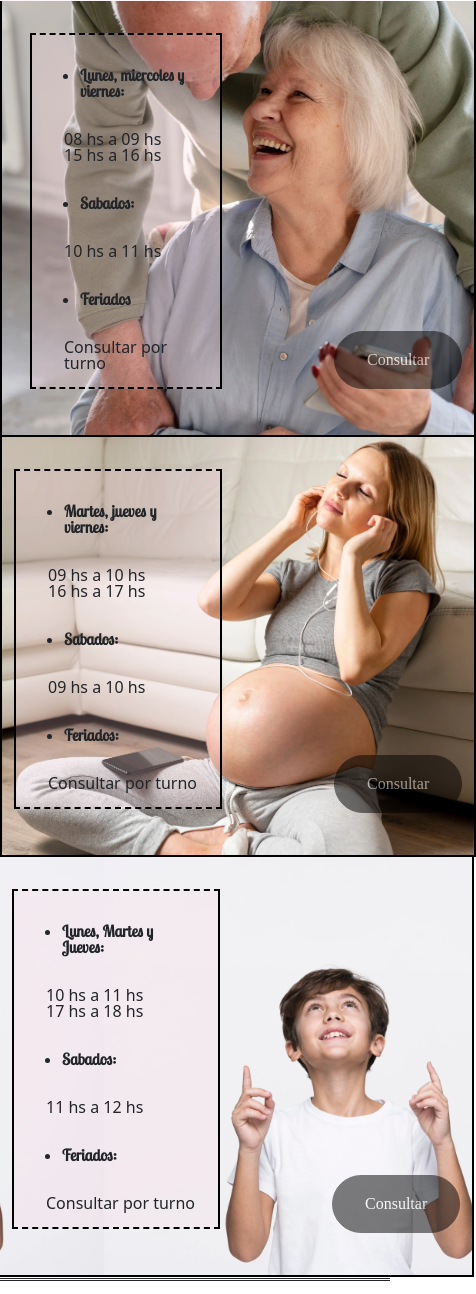
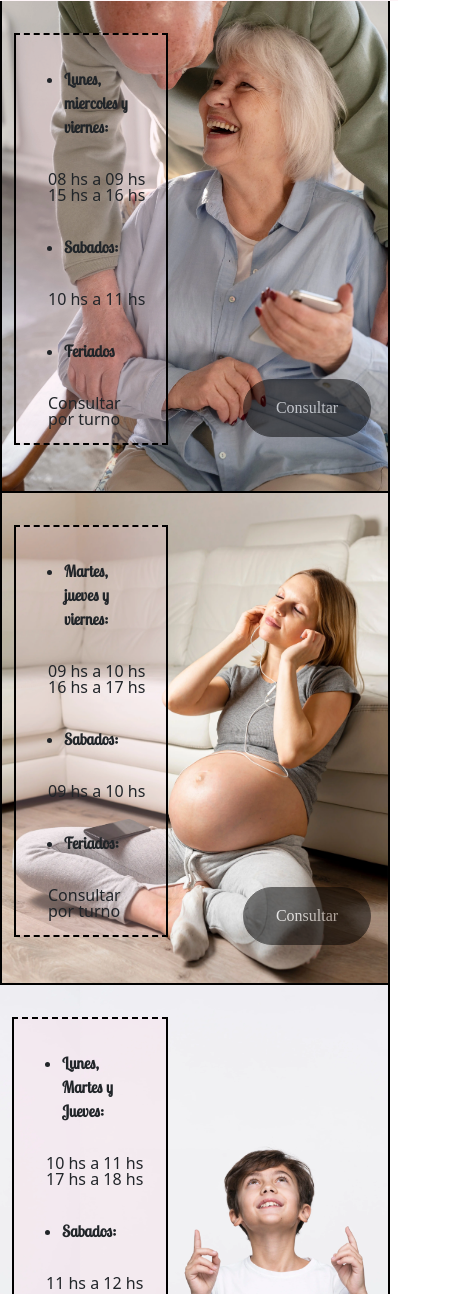
Before and after one commit to AdriBettas13/yoga-JackieJordan, a plain HTML site: page pages/unirte.html in a window 390 px wide. Shown: the part 88-1382 px from the top of the page, 476 px wide, since content can reach past the window. Drawn offline with nearby package versions, Linux system fonts and the light colour scheme; a web font is replaced by a local one.

Commit message:
Se modifican estructuras, cambios en imagenes, correciones, etc

```diff
--- a/styles/partials/_mq500pxmobile.scss
+++ b/styles/partials/_mq500pxmobile.scss
@@ -115,7 +115,7 @@
            padding-inline: 0;
            padding-top: 3%;
            margin: 0;
-
+           width: 102%;
            .div__uni
 {
    flex-direction: column;
@@ -178,14 +178,14 @@ margin-bottom: 3%;
 display: table;
 width: 100vw;
 height: 33vh;
-background-position-y: -101px;
+background-position-y: -75px;
 border-block: none;
 .ul__uni
 {
 
 height: auto;
 margin-top: 2rem;
-margin-right: 15rem;
+margin-inline:0rem 13rem;
 padding-right: 1rem;
 line-height: 1rem;
 white-space: initial;
@@ -201,7 +201,7 @@ li{
 .btn__ter
 {
    margin-top: -8rem;
-   margin-left: 20rem;
+   margin-left: 14rem;
    &:hover
    {
        font-size: 1rem;
@@ -213,7 +213,7 @@ li{
    display: table;
    width: 100vw;
    height: 33vh;
-   background-position-y: -185px;
+   background-position-y: -79px;
    border: 0.15rem solid black ;
 
    .ul__uni
@@ -221,8 +221,7 @@ li{
 
    height: auto;
    margin-top: 2rem;
-   margin-right: 15rem;
-   margin-left: 0;
+   margin-inline:0rem 13rem;
    padding-right: 1rem;
    line-height: 1rem;
    white-space: initial;
@@ -238,7 +237,7 @@ li{
    .btn__emb
 {
    margin-top: -27%;
-   margin-left: 20rem;
+   margin-left: 14rem;
    &:hover
    {
        font-size: 1rem;
@@ -252,14 +251,14 @@ li{
    height: 33vh;
    border-bottom: 0.15rem solid black;
    border-top: none;
-   background-position-x: 104px;
+   background-position-x: 80px;
 
    .ul__uni
    {
 
    height: auto;
    margin-top: 2rem;
-   margin-inline: 0 15rem;
+   margin-inline: 0 13rem;
    padding-right: 1rem;
    line-height: 1rem;
    white-space: initial;
@@ -275,7 +274,7 @@ li{
 
    .btn__nin
 {
-   margin-left: 20rem;
+   margin-left: 14rem;
    margin-top: -120px;
 &:hover
 {
--- a/styles/sitio.scss
+++ b/styles/sitio.scss
@@ -792,7 +792,7 @@ textarea
     {
           background: #3c061c63;
         cursor: pointer;
-        transform: scale(1.2);
+
 
     }
 
@@ -834,9 +834,12 @@ textarea
    border-style: dashed solid;
    transition: 0.3s;
    margin: 1rem;
+
    &:hover
    {
     background-color:#fad2e0 ;
+
+
    }
 
    li
@@ -844,7 +847,7 @@ textarea
    font-family: $fontlobsterregular;
    font-size: 2rem;
    font-weight: 700;
-   line-height: 1rem;
+   line-height: 1.5rem;
    padding-block: 1rem 2rem;
    margin: 1rem;
 
@@ -853,7 +856,7 @@ textarea
 }
 .btn__ter
 {
-margin-top: 10rem;
+margin-block: 6rem 1rem;
 border-radius: 2rem;
 padding-block: 1rem;
 padding-inline: 2rem;
@@ -910,7 +913,7 @@ font-size: 2rem;
              font-family: $fontlobsterregular;
              font-size: 2rem;
              font-weight: 700;
-             line-height: 1rem;
+             line-height: 1.5rem;
              padding-block: 1rem 2rem;
              margin: 1rem;
 
@@ -918,7 +921,7 @@ font-size: 2rem;
           }
           .btn__emb
 {
-margin-top: 10rem;
+margin-block: 6rem 1rem;
 border-radius: 2rem;
 padding-block: 1rem;
 padding-inline: 2rem;
@@ -963,7 +966,7 @@ font-size: 2rem;
       border-width: 0.15rem;
       border-style: dashed solid;
       transition: 0.3s;
-
+      margin: 1rem;
       &:hover
    {
     background-color:#fad2e0 ;
@@ -974,7 +977,7 @@ font-size: 2rem;
       font-family: $fontlobsterregular;
       font-size: 2rem;
       font-weight: 700;
-      line-height: 1rem;
+      line-height: 1.5rem;
       padding-block: 1rem 2rem;
       margin: 1rem;
 
@@ -983,7 +986,7 @@ font-size: 2rem;
 .btn__nin
 {
 
-margin-top: 9rem;
+margin-block: 6rem 1rem;
 border-radius: 2rem;
 padding-block: 1rem;
 padding-inline: 2rem;
```
Also changed, not shown: styles/sitio.css, 1 other file.
